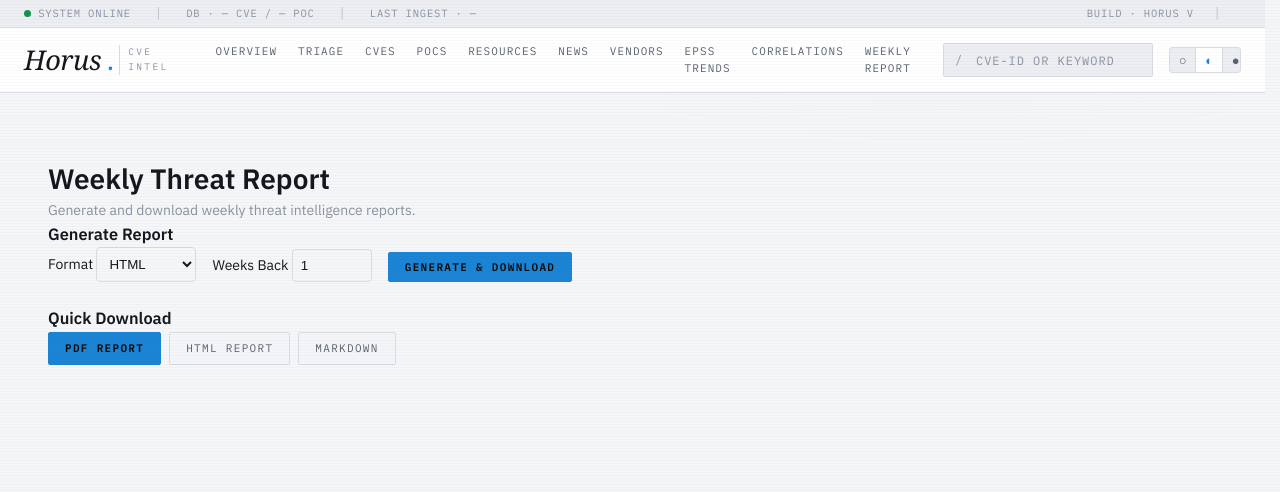
After one commit to yusif-v/Horus, a Python web app: template horus/web/templates/weekly_report.html in a window 1280 px wide. The commit adds this page. Shown: the top 492 px of the page. Run offline with Jinja, Linux system fonts and the light colour scheme; the template is opened without the code that fills it, so the values that code supplies are empty; some web fonts are replaced.

Commit message:
fix: register weekly report blueprint

```diff
--- a/horus/web/routes/__init__.py
+++ b/horus/web/routes/__init__.py
@@ -15,6 +15,7 @@ from .search import bp as search_bp
 from .triage import bp as triage_bp
 from .vendors import bp as vendors_bp
 from .watchlist import bp as watchlist_bp
+from .weekly_report_web import bp as weekly_report_bp
 
 ALL_BLUEPRINTS = [
     auth_bp,
@@ -32,4 +33,5 @@ ALL_BLUEPRINTS = [
     admin_bp,
     watchlist_bp,
     profile_bp,
+    weekly_report_bp,
 ]
--- a/horus/web/templates/base.html
+++ b/horus/web/templates/base.html
@@ -58,6 +58,7 @@
     <a href="/vendors" class="{% if active == 'vendors' %}active{% endif %}">Vendors</a>
      <a href="/epss-trends" class="{% if active == 'epss-trends' %}active{% endif %}">EPSS Trends</a>
      <a href="/correlations" class="{% if active == 'correlations' %}active{% endif %}">Correlations</a>
+     <a href="/weekly-report" class="{% if active == 'weekly-report' %}active{% endif %}">Weekly Report</a>
      {% if g.user and ('admin' in g.user_roles or g.user_team in ('red', 'blue', 'both')) %}
     <a href="/watchlist" class="{% if active == 'watchlist' %}active{% endif %}">Watchlist</a>
     {% endif %}
--- /dev/null
+++ b/horus/web/templates/weekly_report.html
@@ -0,0 +1,36 @@
+{% extends "base.html" %}
+{% block content %}
+<div class="container">
+    <h1>Weekly Threat Report</h1>
+    <p style="color:var(--text-dim);">Generate and download weekly threat intelligence reports.</p>
+
+    <div class="card" style="max-width:600px;">
+        <h3>Generate Report</h3>
+        <form action="/weekly-report/generate" method="POST" style="display:flex;gap:1rem;flex-wrap:wrap;align-items:flex-end;">
+            <div>
+                <label>Format</label>
+                <select name="format" style="background:var(--card-alt);color:var(--text);border:1px solid var(--border);padding:0.5rem;border-radius:4px;">
+                    <option value="html">HTML</option>
+                    <option value="pdf">PDF</option>
+                    <option value="md">Markdown</option>
+                    <option value="text">Plain Text</option>
+                </select>
+            </div>
+            <div>
+                <label>Weeks Back</label>
+                <input type="number" name="weeks_back" value="1" min="1" max="12" style="background:var(--card-alt);color:var(--text);border:1px solid var(--border);padding:0.5rem;border-radius:4px;width:80px;">
+            </div>
+            <button type="submit" class="btn btn-primary">Generate & Download</button>
+        </form>
+    </div>
+
+    <div class="card" style="max-width:600px;margin-top:1.5rem;">
+        <h3>Quick Download</h3>
+        <div style="display:flex;gap:0.5rem;flex-wrap:wrap;">
+            <a href="/weekly-report/generate?format=pdf&weeks_back=1" class="btn btn-primary">PDF Report</a>
+            <a href="/weekly-report/generate?format=html&weeks_back=1" class="btn">HTML Report</a>
+            <a href="/weekly-report/generate?format=md&weeks_back=1" class="btn">Markdown</a>
+        </div>
+    </div>
+</div>
+{% endblock %}
```
Also changed, not shown: horus/cli.py (+33 -1 lines), horus/web/routes/weekly_report_web.py (added, +87 -0 lines), horus/storage/weekly.py.
